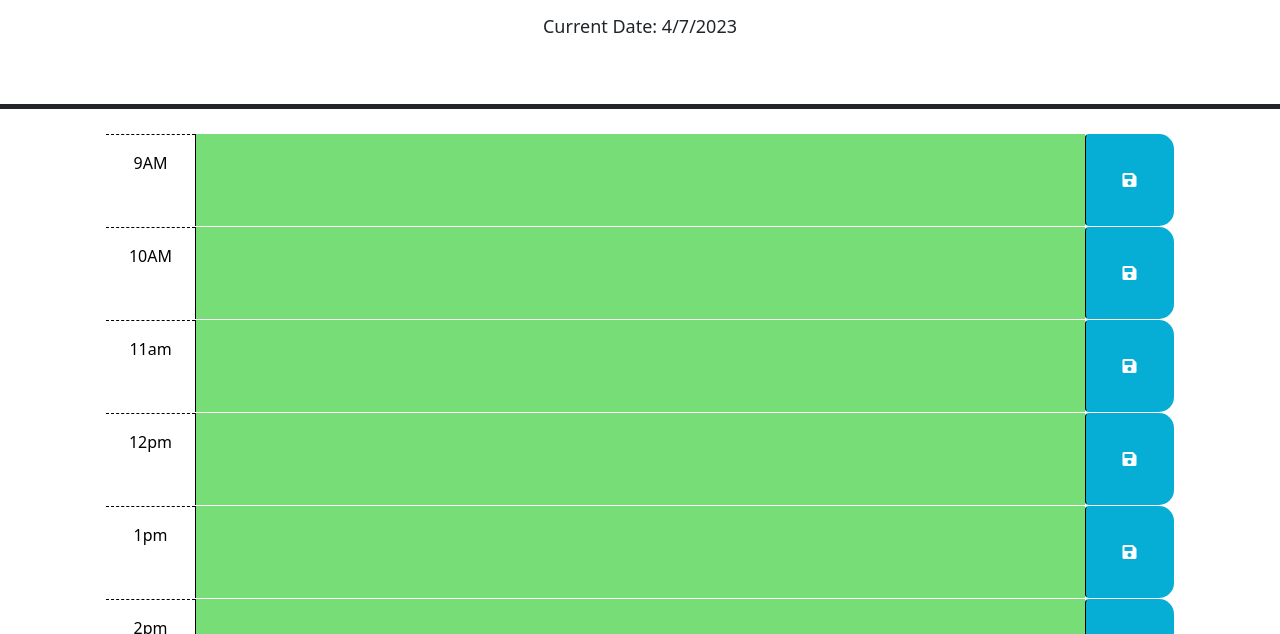
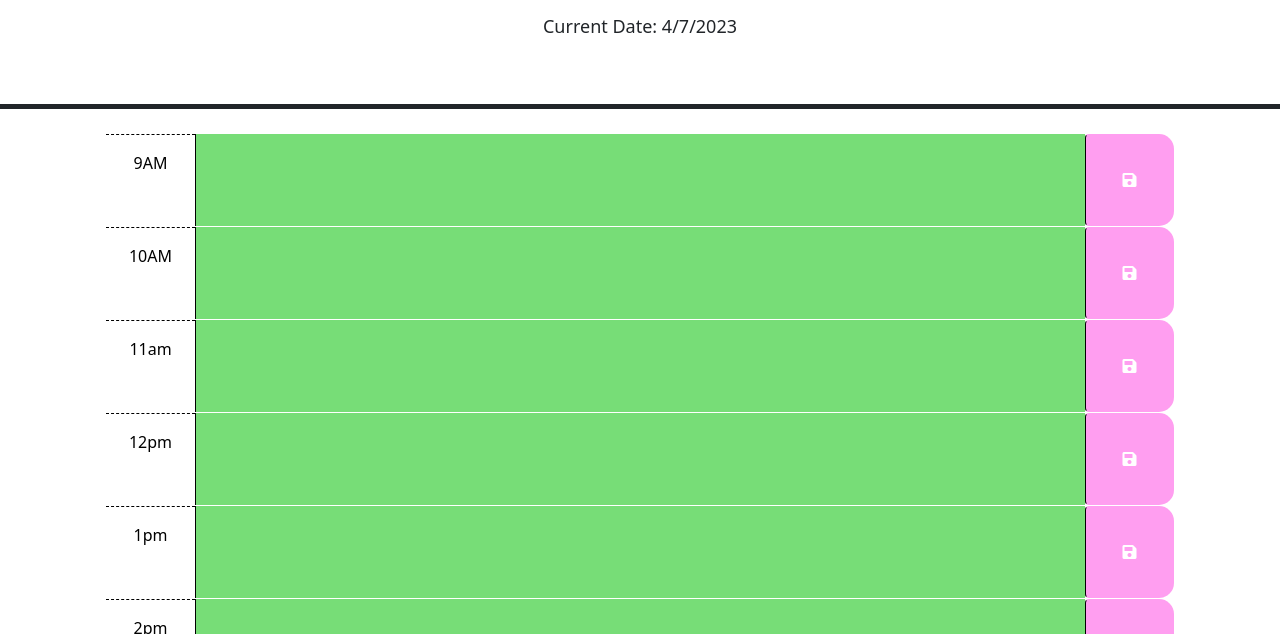
Before and after one commit to CTep09/daily-planner, a plain HTML site: page index.html in a window 1280 px wide. Shown: the part 166-800 px from the top of the page. Drawn offline with nearby package versions, Linux system fonts and the light colour scheme.

```diff
--- a/css/style.css
+++ b/css/style.css
@@ -1,5 +1,5 @@
 body {
-  font-family: ''Open Sans', sans-serif;'
+  font-family: ''Open Sans', sans-serif;';
   font-size: 16px;
 }
 
@@ -49,7 +49,7 @@
   border-left: 1px solid black;
   border-top-right-radius: 15px;
   border-bottom-right-radius: 15px;
-  background-color: #06aed5;
+  background-color: #ff9ef0;
   color: white;
 }
 
```
Also changed, not shown: 1 other file.
